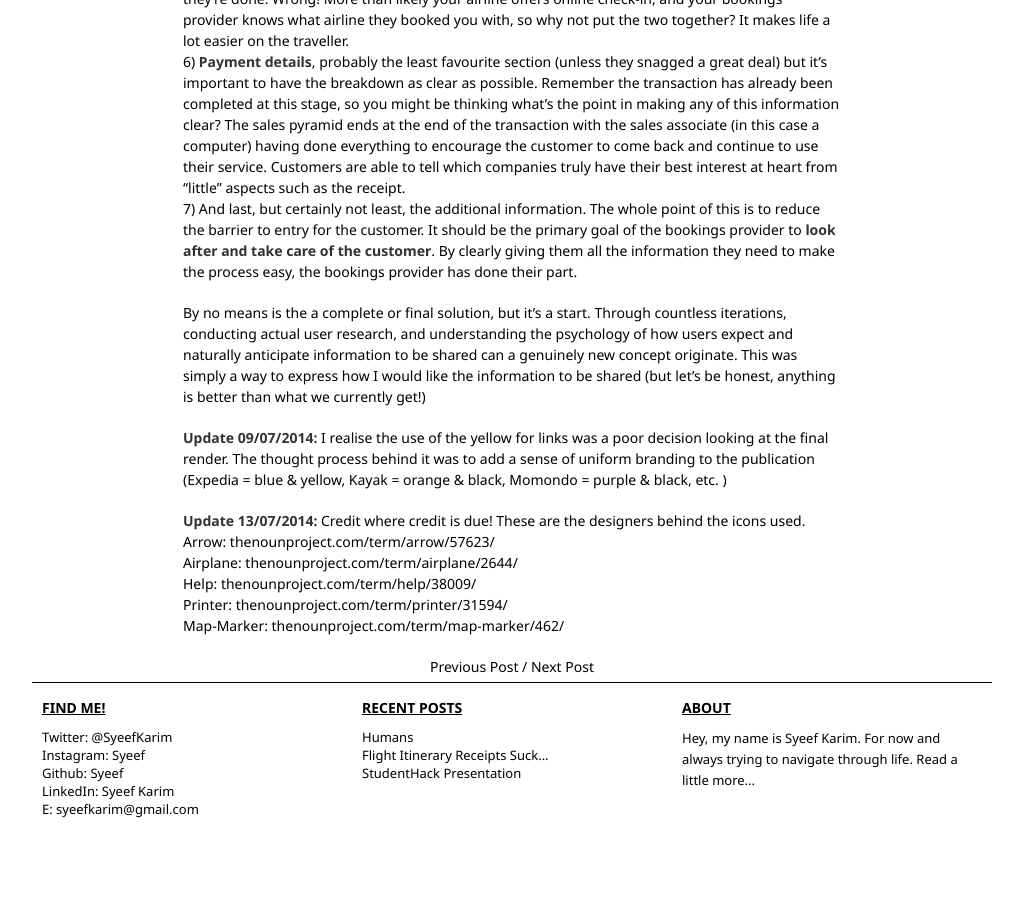
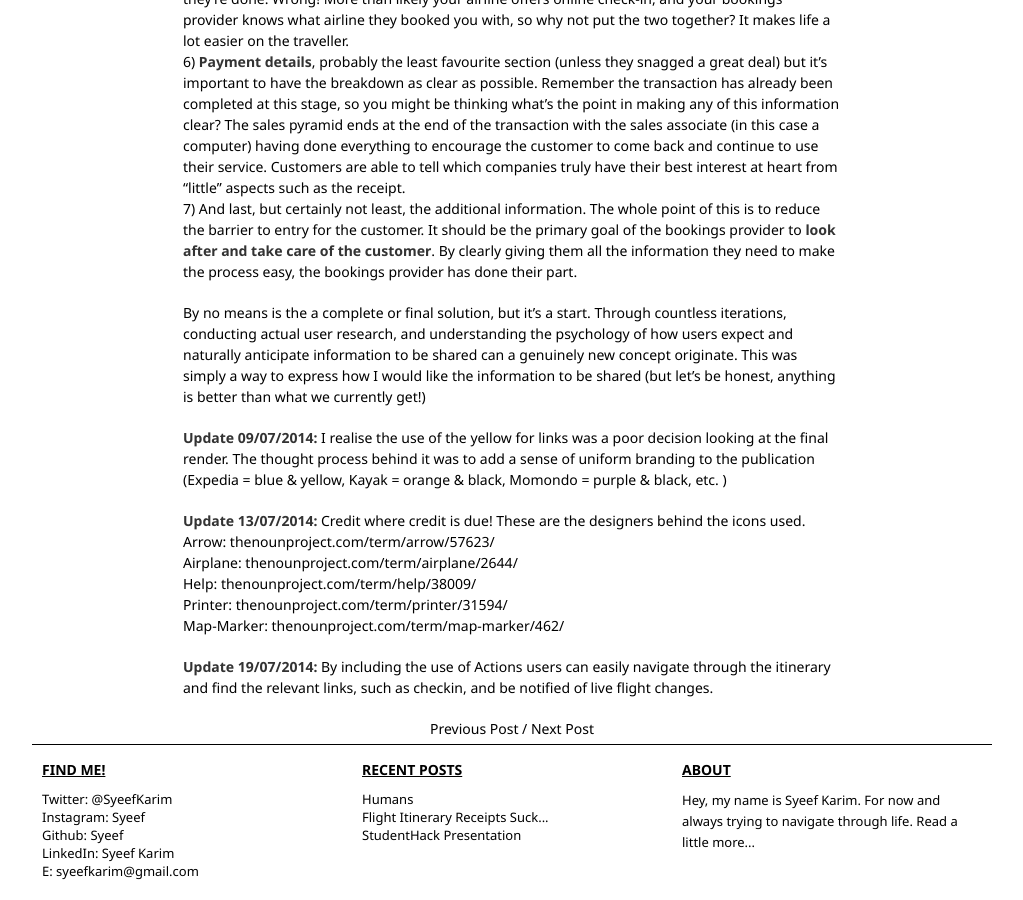
Before and after one commit to syeef/syeefkarim-2016-v0, a Jekyll site: the page built from _posts/2014-07-01-expedia-receipt.md, in a window 1280 px wide and 900 px high, scrolled down 2526 px. Shown: the whole window, without its empty margins (128-1151 px from the left). Built offline with Jekyll 4.4.1, drawn with Linux system fonts in a browser that asks for light colours; Markdown is read by kramdown in place of the engine named in the settings; before the commit the page ends 3364 px from its top, so only the background shows below that.

Commit message:
added link to actions

```diff
--- a/_posts/2014-07-01-expedia-receipt.md
+++ b/_posts/2014-07-01-expedia-receipt.md
@@ -31,3 +31,5 @@ Airplane: <a href="http://thenounproject.com/term/airplane/2644/" target="_blank
 Help: <a href="http://thenounproject.com/term/help/38009/" target="_blank">thenounproject.com/term/help/38009/</a>
 Printer: <a href="http://thenounproject.com/term/printer/31594/" target="_blank">thenounproject.com/term/printer/31594/</a>
 Map-Marker: <a href="http://thenounproject.com/term/map-marker/462/" target="_blank">thenounproject.com/term/map-marker/462/</a>
+
+**Update 19/07/2014:** By including the use of <a href="https://developers.google.com/gmail/actions/reference/flight-reservation" target="_blank">Actions</a> users can easily navigate through the itinerary and find the relevant links, such as checkin, and be notified of live flight changes.
```
